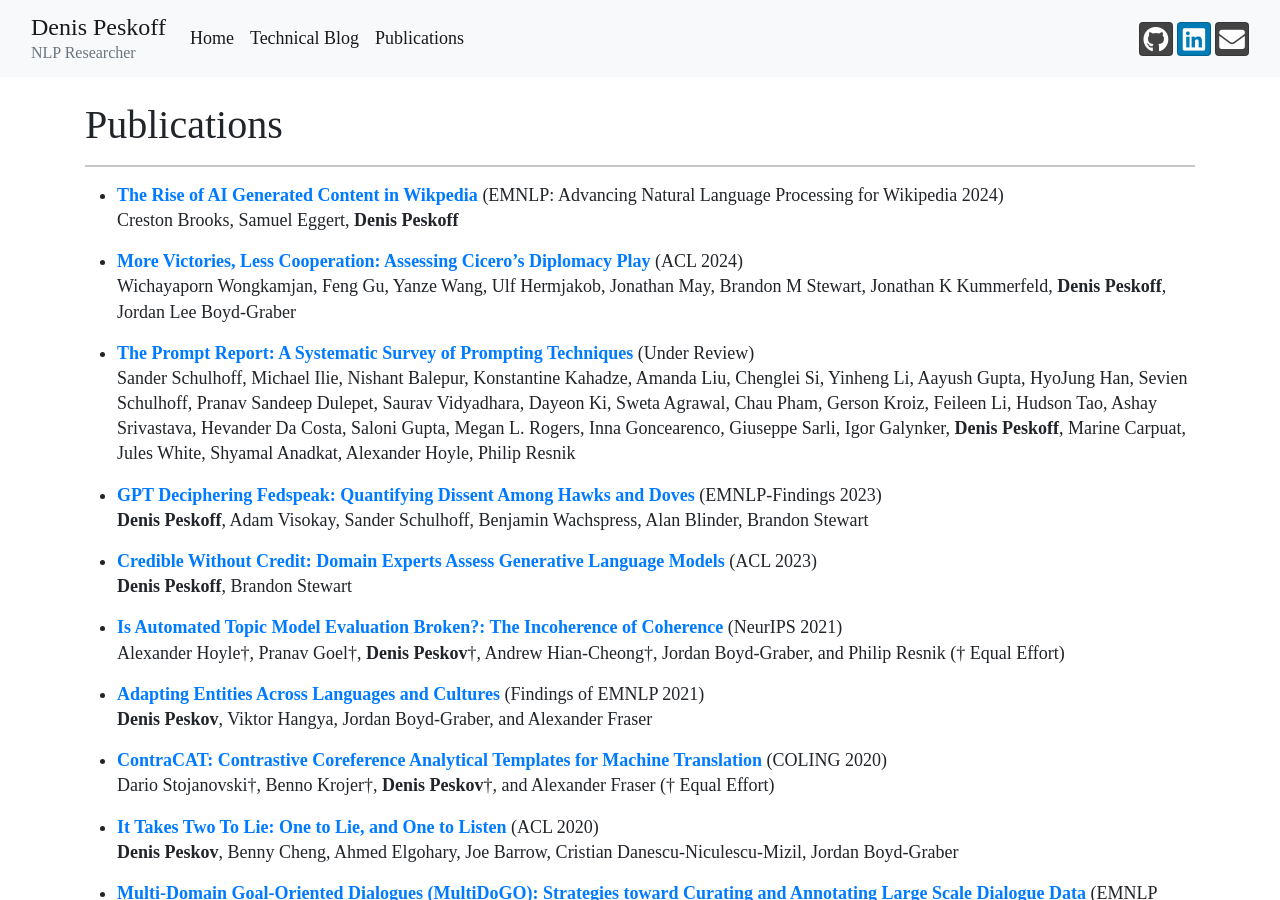
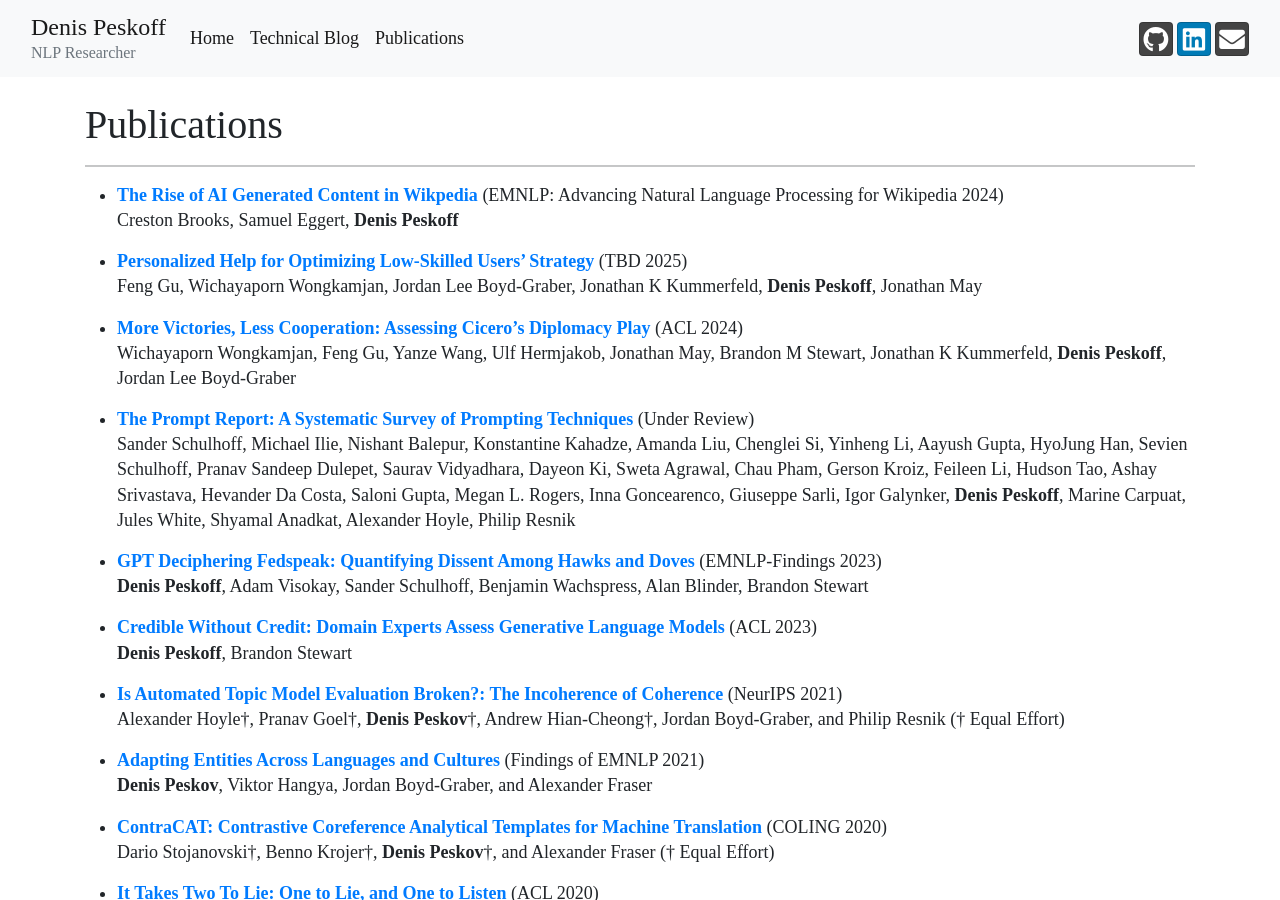
Before and after one commit to trigaten/Denis-Peskov-s-New-Website, a Jekyll site: the page built from publications.html, in a window 1280 px wide and 900 px high. Built offline with Jekyll 4.4.1, drawn with Linux system fonts in a browser that asks for light colours; nearby versions of some CDN libraries.

Commit message:
Update publications.md

```diff
--- a/_includes/publications.md
+++ b/_includes/publications.md
@@ -1,4 +1,6 @@
 -  [**The Rise of AI Generated Content in Wikpedia**](https://aclanthology.org/2024.wikinlp-1.12.pdf) (EMNLP: Advancing Natural Language Processing for Wikipedia 2024) <br /> Creston Brooks, Samuel Eggert, **Denis Peskoff**
+
+-  [**Personalized Help for Optimizing Low-Skilled Users' Strategy**](https://arxiv.org/pdf/2411.09109) (TBD 2025) <br /> Feng Gu, Wichayaporn Wongkamjan, Jordan Lee Boyd-Graber, Jonathan K Kummerfeld, **Denis Peskoff**, Jonathan May
 
 -  [**More Victories, Less Cooperation: Assessing Cicero's Diplomacy Play**](https://aclanthology.org/2024.acl-long.672.pdf) (ACL 2024) <br />Wichayaporn Wongkamjan, Feng Gu, Yanze Wang, Ulf Hermjakob, Jonathan May, Brandon M Stewart, Jonathan K Kummerfeld, **Denis Peskoff**, Jordan Lee Boyd-Graber
 
@@ -19,22 +21,17 @@
 -  [**Multi-Domain Goal-Oriented Dialogues (MultiDoGO): Strategies toward Curating and Annotating Large Scale Dialogue Data**](https://www.aclweb.org/anthology/D19-1460.pdf) (EMNLP 2019) <br />
 **Denis Peskov**†, Nancy Clarke†, Jason Krone†, Brigi Fodor, Yi Zhang, Adel Youssef, Mona Diab († Equal Effort)
 
-
 - [**Can You Unpack That? Learning to Rewrite Questions-in-Context**](https://www.aclweb.org/anthology/D19-1605.pdf) (EMNLP 2019) <br />
  Ahmed Elgohary, **Denis Peskov**, Jordan Boyd-Graber
-
 
 - [**Comparing and Developing Tools to Measure the Readability of Domain-Specific Texts**](https://www.aclweb.org/anthology/D19-1489.pdf) (EMNLP 2019) <br />
   Elissa Redmiles, Lisa Maszkiewicz, Emily Hwang, Dhruv Kuchhal, Everest Liu, Miraida Morales, **Denis Peskov**, Sudha Rao, Rock Stevens, Kristina Gligoric, Sean Kross, Michelle Mazurek, Hal Daumé III
 
-
 - [**Mitigating Noisy Inputs for Question Answering**](http://users.umiacs.umd.edu/~jbg/docs/2019_interspeech_asr) (INTERSPEECH 2019) <br />
   **Denis Peskov**, Joe Barrow, Pedro Rodriguez, Graham Neubig, Jordan Boyd-Graber
-
 
 - [**Measuring the Rapid Growth of HSTS and HPKP Deployments**](https://pdfs.semanticscholar.org/253d/a72dc6597e1ea4752008a28fd89b66866190.pdf) (Unpublished 2017) <br />
 Ivan Petrov, **Denis Peskov**, Gregory Coard, Taejoong Chung, David Choffnes, Dave Levin, Bruce M. Maggs, Alan Mislove, Christo Wilson
 
-
 - [**UMDeep at SemEval-2017 Task 1: End-to-End Shared Weight LSTM Model for Semantic Textual Similarity**](https://www.aclweb.org/anthology/S17-2026.pdf) (SemEval 2017)<br />
   Joe Barrow, **Denis Peskov**
```
